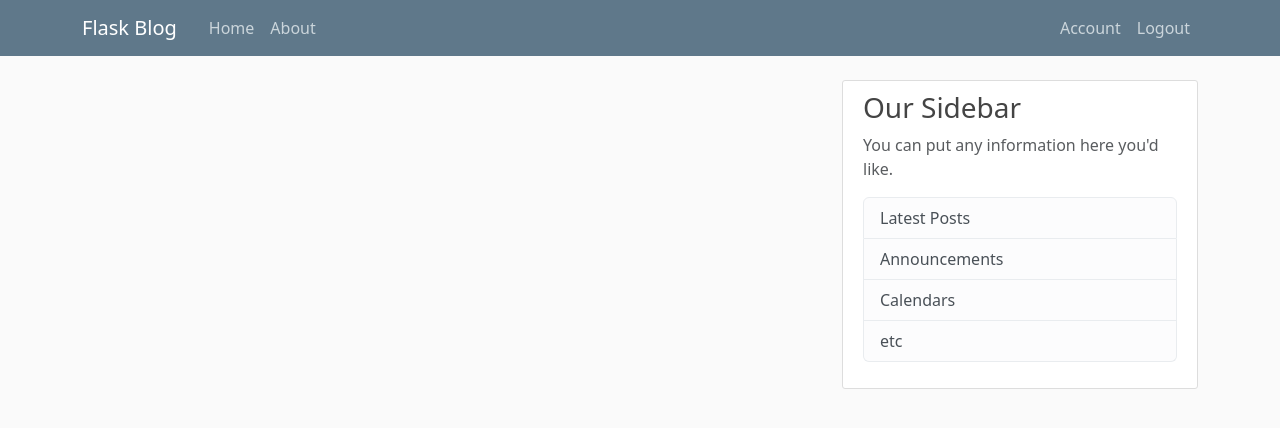
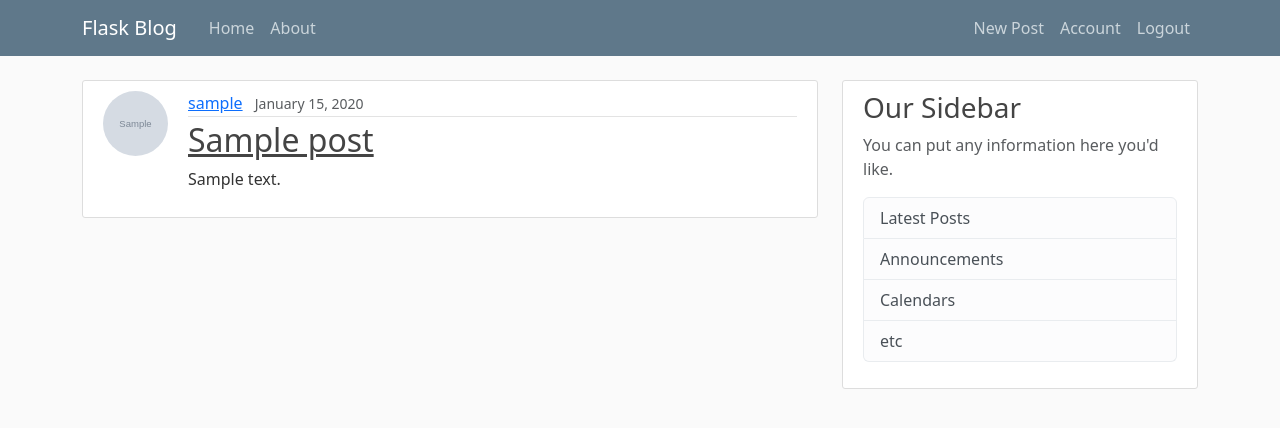
Before and after one commit to SebastianHpe/flask_blog, a Flask app: page / in a window 1280 px wide. Shown: the top 428 px of the page. Run offline with Flask 3, Linux system fonts and the light colour scheme; a user stored in the database is signed in; tables that the repository leaves empty hold one stand-in row (values such as "Sample post"); grey boxes marked "Sample" are stand-in pictures.

Commit message:
feat: Create posts and save them to the db

```diff
--- a/app/__init__.py
+++ b/app/__init__.py
@@ -28,6 +28,11 @@ def create_app(config_class="config.Config") -> Flask:
 
     app.register_blueprint(main)
 
+
+    @app.template_filter("formatdate")
+    def format_date(value, format="%B %d, %Y"):
+        return value.strftime(format)
+
     with app.app_context():
         db.create_all()
 
--- a/app/routes.py
+++ b/app/routes.py
@@ -7,8 +7,8 @@ from flask_login import current_user, login_required, login_user, logout_user
 from PIL import Image
 
 from . import db
-from .forms import LoginForm, RegistrationForm, UpdateAccountForm
-from .models import User
+from .forms import LoginForm, RegistrationForm, UpdateAccountForm, PostForm
+from .models import User, Post
 
 main = Blueprint("main", __name__)
 
@@ -54,12 +54,26 @@ def logout():
 @main.route("/")
 @main.route("/home")
 def home():
-    return render_template("home.html", title="Home")
+    posts = Post.query.order_by(Post.date_posted.desc()).all()
+    return render_template("home.html", title="Home", posts=posts)
 
 
 @main.route("/about")
 def about():
     return render_template("about.html", title="About")
+
+@main.route("/post/new", methods=["POST", "GET"])
+@login_required
+def new_post():
+    form = PostForm()
+    if form.validate_on_submit():
+        post = Post(title=form.title.data, content=form.content.data, author=current_user)
+        db.session.add(post)
+        db.session.commit()
+        flash("Post has been created", "success")
+        return redirect(url_for("main.home"))
+    return render_template("create_post.html", title="New Post", form=form)
+
 
 def save_picture(form_picture):
     random_hex = secrets.token_hex(8)
--- a/app/templates/home.html
+++ b/app/templates/home.html
@@ -1,15 +1,24 @@
 {% extends "layout.html" %}
 {% block content %}
     {% for post in posts %}
-        <article class="media content-section">
-            <div class="media-body">
+    <article class="content-section">
+        <div class="row g-1">
+            <!-- Column 1: Image -->
+            <div class="col-auto">
+                <img class="rounded-circle article-img"
+                    src="{{ url_for('static', filename='profile_pics/' + post.author.image_file) }}">
+            </div>
+
+            <!-- Column 2: Text -->
+            <div class="col">
                 <div class="article-metadata">
-                <a class="mr-2" href="#">{{ post.author }}</a>
-                <small class="text-muted">{{ post.date_posted }}</small>
+                    <a class="me-2" href="#">{{ post.author.username }}</a>
+                    <small class="text-muted">{{ post.date_posted|formatdate }}</small>
                 </div>
                 <h2><a class="article-title" href="#">{{ post.title }}</a></h2>
                 <p class="article-content">{{ post.content }}</p>
             </div>
-        </article>
+        </div>
+    </article>
     {% endfor %}
 {% endblock content%}
--- a/app/templates/layout.html
+++ b/app/templates/layout.html
@@ -31,6 +31,7 @@
                     <!-- Navbar Right Side -->
                     <div class="navbar-nav ms-auto">
                         {% if current_user.is_authenticated %}
+                            <a class="nav-item nav-link" href="{{ url_for('main.new_post') }}">New Post</a>
                             <a class="nav-item nav-link" href="{{ url_for('main.account') }}">Account</a>
                             <a class="nav-item nav-link" href="{{ url_for('main.logout') }}">Logout</a>
                         {% else %}
```
Also changed, not shown: app/forms.py (+6 -1 lines), app/templates/create_post.html (added, +40 -0 lines).
